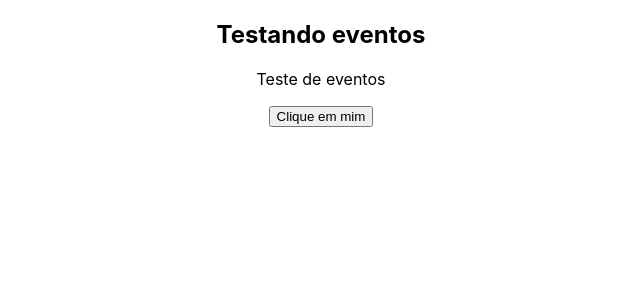
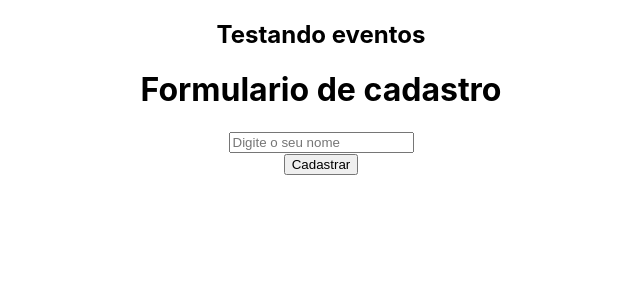
Before and after one commit to antonystar-dev/curso-react, a React (Create React App) app in the folder meu-projeto/: page / in a window 1280 px wide. Shown: the top 300 px of the page, without its empty margins (319-959 px from the left). Built offline with nearby package versions, Linux system fonts and the light colour scheme.

Commit message:
criando formulario (introdutorio)

```diff
--- a/meu-projeto/src/App.js
+++ b/meu-projeto/src/App.js
@@ -4,12 +4,14 @@
 import SayMayName from './components/SayMayName';
 import Pessoa from './components/Pessoa';
 import Evento from './components/Evento';
+import Form from './components/Form';
 
 function App() {
   return (
     <div className="App">
       <h2>Testando eventos</h2>
-      <Evento/>
+
+      <Form/>
       </div>
 
 
--- a/meu-projeto/src/components/Evento.js
+++ b/meu-projeto/src/components/Evento.js
@@ -1,6 +1,6 @@
 function Evento(){
     function meuEvento(){
-        document.write('Ummmmm.... clicou mesmo')
+        console.log('Ummmmm.... clicou mesmo')
     }
     return(
         <>
--- /dev/null
+++ b/meu-projeto/src/components/Form.js
@@ -0,0 +1,21 @@
+function Form(){
+    function cadastrarUsuario(e){
+        e.preventDefault()
+        console.log('Cadastrou usuario')
+    }
+    return(
+        <div>
+        <h1>Formulario de cadastro</h1>
+        <form onSubmit={cadastrarUsuario}>
+            <div>
+                <input type="text" placeholder="Digite o seu nome"/>
+            </div>
+            <div>
+                <input type="submit" value="Cadastrar"/>
+            </div>
+        </form>
+
+        </div>
+    )
+}
+export default Form
```
